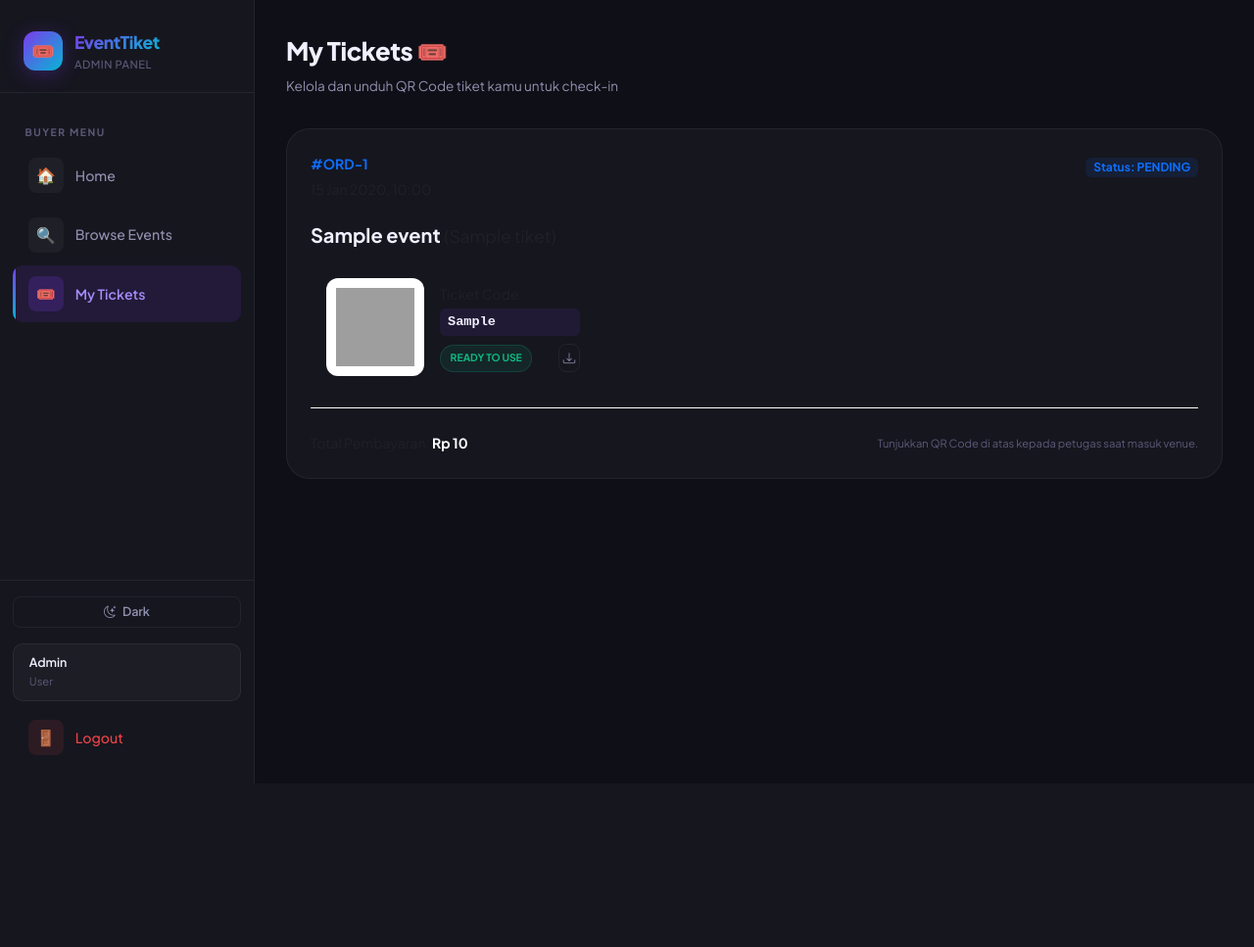
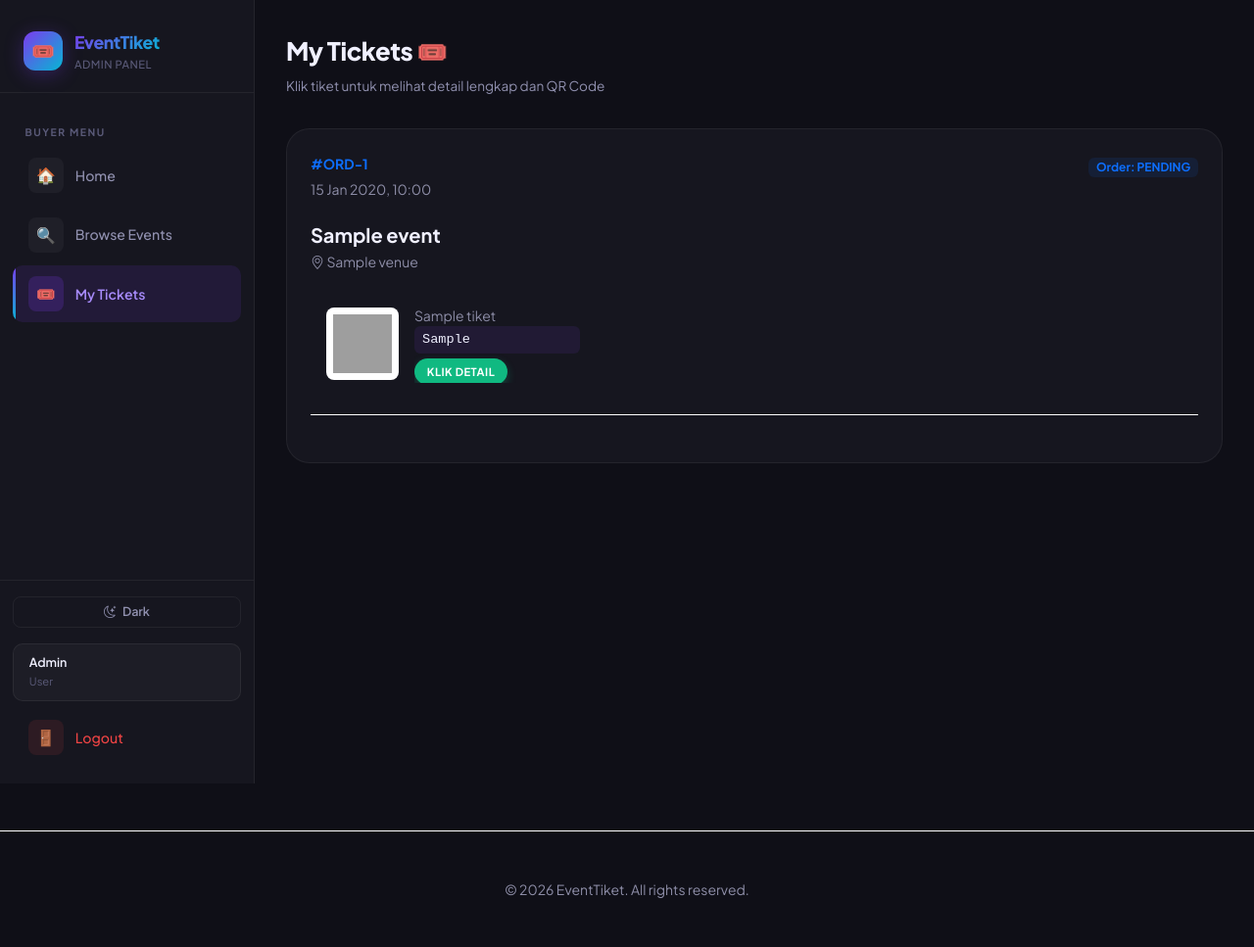
Before and after one commit to zeal-030/Tugas-Event-Native, a PHP site: page /event-ku/user/riwayat.php in a window 1280 px wide. Shown: the whole page at 98% size. Before the commit the page ends 800 px from the top, so only its background shows below. Run offline with PHP 8.4, Linux system fonts and the light colour scheme; a user stored in the database is signed in; tables that the repository leaves empty hold one stand-in row (values such as "Sample post"); grey boxes are pictures that could not be loaded.

Commit message:
Fix toggleTheme reference error and isolate theme script

```diff
--- a/includes/sidebar.php
+++ b/includes/sidebar.php
@@ -90,26 +90,18 @@
 </div>
 
 <script>
-// Logic Mode Terang/Gelap
-const html = document.documentElement;
+(function() {
+    /**
+     * Logic Mode Terang/Gelap
+     * Dibungkus IIFE untuk menghindari konflik variabel (seperti savedTheme)
+     * yang mungkin sudah dideklarasikan di head.php
+     */
+
+    window.updateThemeUI = function(theme) {
         const themeText = document.getElementById('theme-text');
         const themeIcon = document.querySelector('#theme-btn i');
+        if (!themeText || !themeIcon) return;
 
-// Ambil dari local storage pas refresh
-const savedTheme = localStorage.getItem('theme') || 'dark';
-html.setAttribute('data-theme', savedTheme);
-updateThemeUI(savedTheme);
-
-function toggleTheme() {
-    const currentTheme = html.getAttribute('data-theme');
-    const newTheme = currentTheme === 'dark' ? 'light' : 'dark';
-
-    html.setAttribute('data-theme', newTheme);
-    localStorage.setItem('theme', newTheme);
-    updateThemeUI(newTheme);
-}
-
-function updateThemeUI(theme) {
         if (theme === 'light') {
             themeText.innerText = 'Light';
             themeIcon.className = 'bi bi-sun';
@@ -118,4 +110,19 @@
             themeIcon.className = 'bi bi-moon-stars';
         }
     }
+
+    window.toggleTheme = function() {
+        const html = document.documentElement;
+        const currentTheme = html.getAttribute('data-theme') || 'dark';
+        const newTheme = currentTheme === 'dark' ? 'light' : 'dark';
+
+        html.setAttribute('data-theme', newTheme);
+        localStorage.setItem('theme', newTheme);
+        updateThemeUI(newTheme);
+    }
+
+    // Jalankan update UI pertama kali berdasarkan yang tersimpan
+    const initialTheme = localStorage.getItem('theme') || 'dark';
+    updateThemeUI(initialTheme);
+})();
 </script>
--- a/user/riwayat.php
+++ b/user/riwayat.php
@@ -12,12 +12,21 @@
     <title>My Tickets — EventTiket</title>
     <?php $is_sub = true; include '../includes/head.php'; ?>
     <style>
-        .ticket-item { background: var(--bg-surface); border: 1px solid var(--border); border-radius: 24px; padding: 1.5rem; margin-bottom: 1.5rem; transition: transform 0.3s; }
-        .ticket-item:hover { transform: translateY(-5px); border-color: var(--primary); }
-        .qr-card { background: white; padding: 10px; border-radius: 12px; display: inline-block; }
-        .ticket-badge { font-size: 0.65rem; padding: 0.3rem 0.6rem; border-radius: 50px; font-weight: 700; text-transform: uppercase; }
-        .badge-ready { background: rgba(16, 185, 129, 0.1); color: #10b981; border: 1px solid rgba(16, 185, 129, 0.2); }
-        .badge-used { background: rgba(239, 68, 68, 0.1); color: #ef4444; border: 1px solid rgba(239, 68, 68, 0.2); }
+        .ticket-item { background: var(--bg-surface); border: 1px solid var(--border); border-radius: 24px; padding: 1.5rem; margin-bottom: 1.5rem; transition: all 0.3s; }
+        .ticket-item:hover { transform: translateY(-5px); border-color: var(--primary); box-shadow: var(--shadow-md); }
+        .qr-card-mini { background: white; padding: 5px; border-radius: 8px; cursor: pointer; border: 2px solid transparent; transition: all 0.2s; }
+        .qr-card-mini:hover { border-color: var(--primary); }
+        .ticket-badge { font-size: 0.7rem; padding: 0.4rem 0.8rem; border-radius: 50px; font-weight: 700; text-transform: uppercase; letter-spacing: 0.5px; }
+        .badge-ready { background: #10b981; color: white; box-shadow: 0 4px 10px rgba(16, 185, 129, 0.3); }
+        .badge-used { background: var(--bg-elevated); color: var(--text-muted); border: 1px solid var(--border); }
+        .text-muted { color: #8e8ea8 !important; } /* Mencerahkan teks muted */
+
+        /* Modal Ticket Style */
+        .modal-ticket { background: #11111d; color: white; border-radius: 25px; overflow: hidden; border: 1px solid rgba(255,255,255,0.1); }
+        .ticket-top { background: var(--gradient-primary); padding: 2rem; position: relative; }
+        .ticket-top::after { content: ''; position: absolute; bottom: -15px; left: 0; right: 0; height: 30px; background: #11111d; clip-path: polygon(0% 50%, 5% 100%, 10% 50%, 15% 100%, 20% 50%, 25% 100%, 30% 50%, 35% 100%, 40% 50%, 45% 100%, 50% 50%, 55% 100%, 60% 50%, 65% 100%, 70% 50%, 75% 100%, 80% 50%, 85% 100%, 90% 50%, 95% 100%, 100% 50%); }
+        .ticket-bottom { padding: 2.5rem 2rem 2rem; text-align: center; }
+        .qr-large { background: white; padding: 15px; border-radius: 20px; display: inline-block; margin-bottom: 1.5rem; box-shadow: 0 10px 40px rgba(0,0,0,0.5); border: 5px solid #f8fafc; }
     </style>
 </head>
 <body>
@@ -27,7 +36,7 @@
 <div class="main-content">
     <div class="page-header">
         <div class="page-title">My Tickets 🎟️</div>
-        <div class="page-subtitle">Kelola dan unduh QR Code tiket kamu untuk check-in</div>
+        <div class="page-subtitle">Klik tiket untuk melihat detail lengkap dan QR Code</div>
     </div>
 
     <div class="page-body">
@@ -48,43 +57,53 @@
                     <div class="text-muted small"><?= date('d M Y, H:i', strtotime($o['tanggal_order'])) ?></div>
                 </div>
                 <div class="text-end">
-                    <span class="badge bg-primary bg-opacity-10 text-primary small">Status: <?= strtoupper($o['status']) ?></span>
+                    <span class="badge bg-primary bg-opacity-10 text-primary small">Order: <?= strtoupper($o['status']) ?></span>
                 </div>
             </div>
 
             <?php
             $id_order = $o['id_order'];
-            $details = query("SELECT od.*, t.nama_tiket, e.nama_event FROM order_detail od JOIN tiket t ON od.id_tiket = t.id_tiket JOIN event e ON t.id_event = e.id_event WHERE od.id_order = $id_order");
+            $details = query("SELECT od.*, t.nama_tiket, e.nama_event, v.nama_venue, v.alamat, e.tanggal
+                             FROM order_detail od
+                             JOIN tiket t ON od.id_tiket = t.id_tiket
+                             JOIN event e ON t.id_event = e.id_event
+                             JOIN venue v ON e.id_venue = v.id_venue
+                             WHERE od.id_order = $id_order");
             foreach($details as $d):
                 $id_detail = $d['id_detail'];
                 $attendees = query("SELECT * FROM attendee WHERE id_detail = $id_detail");
             ?>
             <div class="mb-4 pb-3 border-bottom border-white border-opacity-5">
-                <h5 class="fw-bold mb-3"><?= $d['nama_event'] ?> <span class="text-muted small fw-normal">(<?= $d['nama_tiket'] ?>)</span></h5>
+                <h5 class="fw-bold mb-1"><?= $d['nama_event'] ?></h5>
+                <p class="text-muted small mb-3"><i class="bi bi-geo-alt"></i> <?= $d['nama_venue'] ?></p>
 
                 <div class="row g-3">
                     <?php foreach($attendees as $tk):
-                        $qr_url = "https://api.qrserver.com/v1/create-qr-code/?size=150x150&data=" . $tk['kode_tiket'];
+                        $qr_url = "https://api.qrserver.com/v1/create-qr-code/?size=300x300&data=" . $tk['kode_tiket'];
+                        $ticket_data = [
+                            'event' => $d['nama_event'],
+                            'venue' => $d['nama_venue'],
+                            'alamat' => $d['alamat'],
+                            'tanggal' => date('d M Y', strtotime($d['tanggal'])),
+                            'tiket' => $d['nama_tiket'],
+                            'kode' => $tk['kode_tiket'],
+                            'status' => $tk['status_checkin'],
+                            'qr' => $qr_url
+                        ];
                     ?>
                     <div class="col-md-6 col-lg-4">
-                        <div class="bg-elevated p-3 rounded-4 d-flex align-items-center gap-3">
-                            <div class="qr-card">
-                                <img src="<?= $qr_url ?>" alt="QR" width="80" height="80">
+                        <div class="bg-elevated p-3 rounded-4 d-flex align-items-center gap-3"
+                             style="cursor: pointer;"
+                             onclick="showDetail(<?= htmlspecialchars(json_encode($ticket_data)) ?>)">
+                            <div class="qr-card-mini">
+                                <img src="<?= $qr_url ?>" alt="QR" width="60" height="60">
                             </div>
-                            <div class="flex-fill">
-                                <div class="small text-muted mb-1">Ticket Code</div>
-                                <code class="d-block mb-2 fw-bold" style="color: var(--text-primary);"><?= $tk['kode_tiket'] ?></code>
-                                <div class="d-flex align-items-center justify-content-between">
-                                    <?php if($tk['status_checkin'] == 'sudah'): ?>
-                                        <span class="ticket-badge badge-used">Sudah Check-in</span>
-                                    <?php else: ?>
-                                        <span class="ticket-badge badge-ready">Ready to Use</span>
-                                    <?php endif; ?>
-
-                                    <button onclick="downloadQR('<?= $qr_url ?>', '<?= $tk['kode_tiket'] ?>')" class="btn btn-ghost btn-sm p-1" title="Download QR">
-                                        <i class="bi bi-download"></i>
-                                    </button>
-                                </div>
+                            <div class="flex-fill overflow-hidden">
+                                <div class="small text-muted mb-0"><?= $d['nama_tiket'] ?></div>
+                                <code class="d-block mb-1 text-truncate" style="color: var(--text-primary);"><?= $tk['kode_tiket'] ?></code>
+                                <span class="ticket-badge <?= $tk['status_checkin'] == 'sudah' ? 'badge-used' : 'badge-ready' ?>">
+                                    <?= $tk['status_checkin'] == 'sudah' ? 'Checked-in' : 'Klik Detail' ?>
+                                </span>
                             </div>
                         </div>
                     </div>
@@ -92,34 +111,68 @@
                 </div>
             </div>
             <?php endforeach; ?>
-
-            <div class="d-flex justify-content-between align-items-center">
-                <div class="text-muted small">Total Pembayaran: <strong class="text-white">Rp <?= number_format($o['total'], 0, ',', '.') ?></strong></div>
-                <div style="font-size: 0.7rem; color: var(--text-muted);">Tunjukkan QR Code di atas kepada petugas saat masuk venue.</div>
-            </div>
         </div>
         <?php endforeach; ?>
     </div>
 </div>
 
+<!-- Modal Detail Tiket -->
+<div class="modal fade" id="ticketModal" tabindex="-1" aria-hidden="true">
+    <div class="modal-dialog modal-dialog-centered">
+        <div class="modal-content modal-ticket">
+            <div class="ticket-top">
+                <button type="button" class="btn-close btn-close-white float-end" data-bs-dismiss="modal" aria-label="Close"></button>
+                <div class="badge bg-white text-dark small fw-bold mb-2">E-TICKET EVENT</div>
+                <h3 class="fw-bold mb-1" id="m_event"></h3>
+                <div class="small opacity-75" id="m_tanggal"></div>
+            </div>
+            <div class="ticket-bottom">
+                <div class="qr-large">
+                    <img id="m_qr" src="" alt="QR" width="180">
+                </div>
+                <div class="mb-4">
+                    <div class="small text-muted text-uppercase tracking-wider mb-1">Ticket Holder Code</div>
+                    <div class="h4 fw-bold text-primary mb-3" id="m_kode"></div>
+                    <div class="row text-start g-3">
+                        <div class="col-6">
+                            <label class="small text-muted d-block">Tiket Type</label>
+                            <span class="fw-bold" id="m_tipe"></span>
+                        </div>
+                        <div class="col-6">
+                            <label class="small text-muted d-block">Status</label>
+                            <span class="fw-bold" id="m_status text-success">READY</span>
+                        </div>
+                        <div class="col-12">
+                            <label class="small text-muted d-block">Location</label>
+                            <span class="small" id="m_venue"></span><br>
+                            <span class="text-muted" style="font-size: 0.7rem;" id="m_alamat"></span>
+                        </div>
+                    </div>
+                </div>
+                <button onclick="window.print()" class="btn btn-outline-primary w-100 rounded-pill mt-2">
+                    <i class="bi bi-printer me-2"></i> Download / Print Ticket
+                </button>
+            </div>
+        </div>
+    </div>
+</div>
+
 <script>
-async function downloadQR(url, filename) {
-    try {
-        const response = await fetch(url);
-        const blob = await response.blob();
-        const blobUrl = URL.createObjectURL(blob);
-        const link = document.createElement('a');
-        link.href = blobUrl;
-        link.download = `Ticket_${filename}.png`;
-        document.body.appendChild(link);
-        link.click();
-        document.body.removeChild(link);
-        URL.revokeObjectURL(blobUrl);
-    } catch (err) {
-        alert("Gagal mendownload QR Code. Coba Klik kanan pada gambar lalu simpan.");
-    }
+function showDetail(data) {
+    document.getElementById('m_event').innerText = data.event;
+    document.getElementById('m_tanggal').innerText = "📅 " + data.tanggal;
+    document.getElementById('m_qr').src = data.qr;
+    document.getElementById('m_kode').innerText = data.kode;
+    document.getElementById('m_tipe').innerText = data.tiket;
+    document.getElementById('m_venue').innerText = data.venue;
+    document.getElementById('m_alamat').innerText = data.alamat;
+
+    const myModal = new bootstrap.Modal(document.getElementById('ticketModal'));
+    myModal.show();
 }
 </script>
 
+<?php include '../includes/footer.php'; ?>
+
 </body>
 </html>
```
Lines whose indentation alone changed are shown as unchanged.
